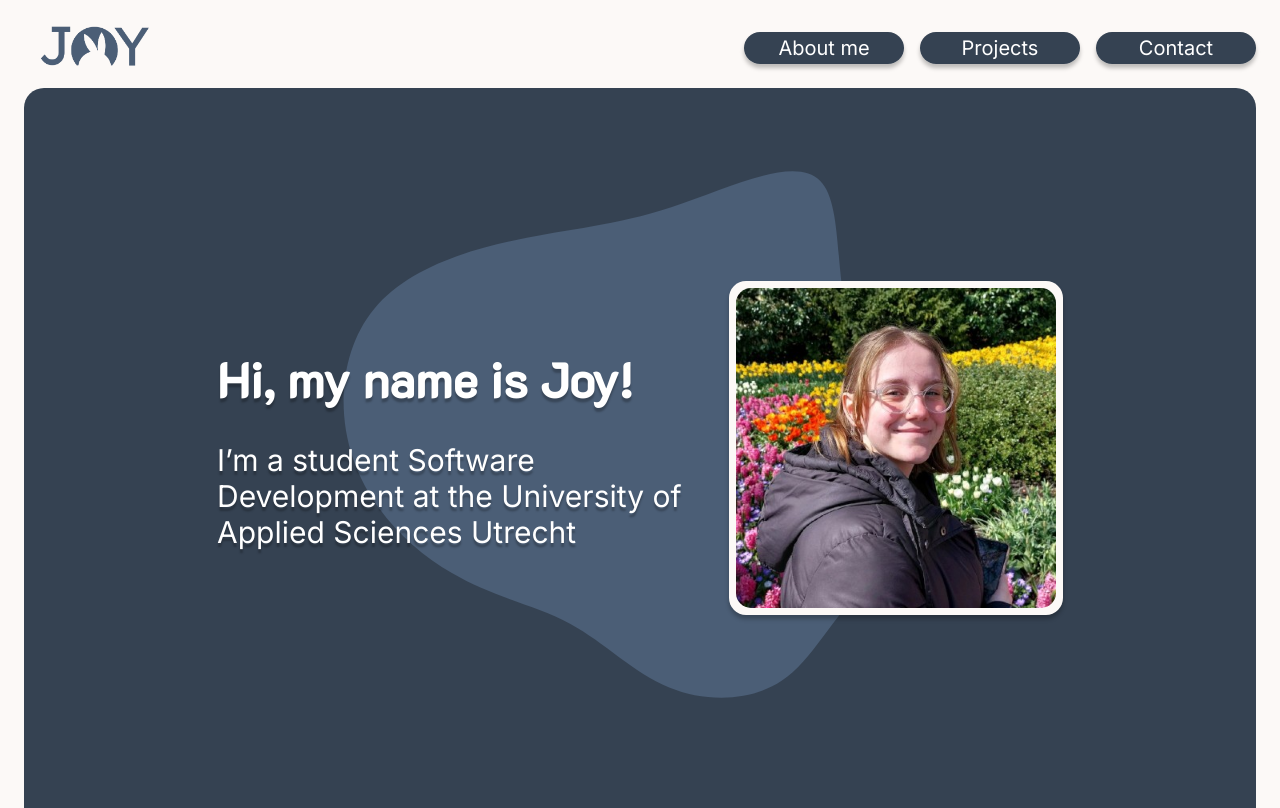
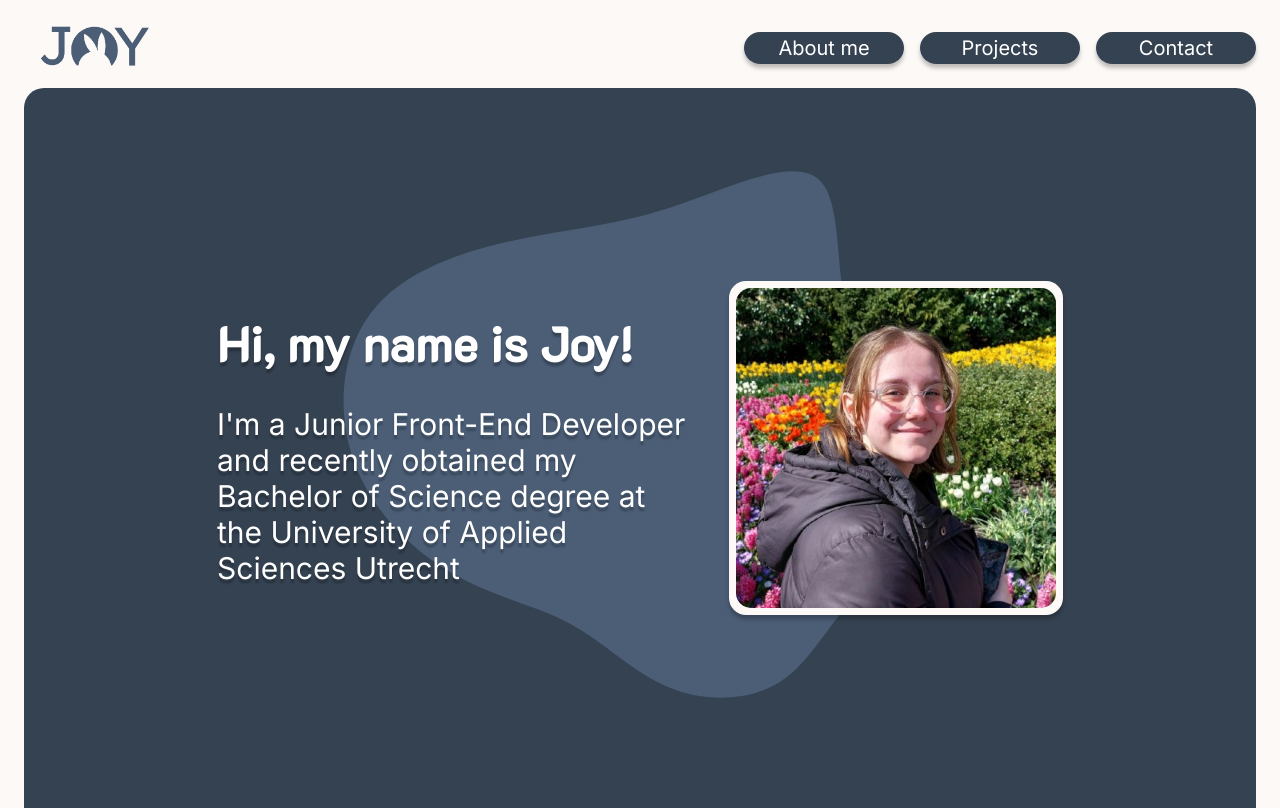
Before and after one commit to Junmii/portfolio, a React (Create React App) app: page / in a window 1280 px wide. Built offline with nearby package versions, Linux system fonts and the light colour scheme.

Commit message:
Update Home.js

```diff
--- a/src/components/home/Home.js
+++ b/src/components/home/Home.js
@@ -6,11 +6,7 @@ export default function Home() {
         <div className="infoContainer">
             <div className="textContainer">
                 <h1>Hi, my name is Joy!</h1>
-                <p>I’m a student Software Development
-
-                    at the University of Applied
-
-                    Sciences Utrecht</p>
+                <p>I'm a Junior Front-End Developer and recently obtained my Bachelor of Science degree at the University of Applied Sciences Utrecht</p>
             </div>
             <div className="imgContainer">
                 <img src={me} alt="me" className="picOfMe"/>
```
